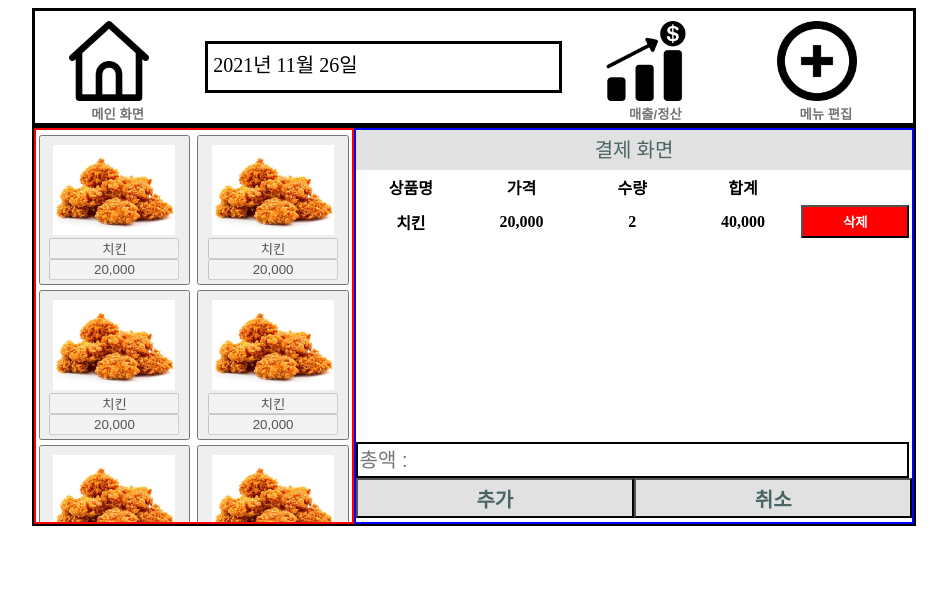
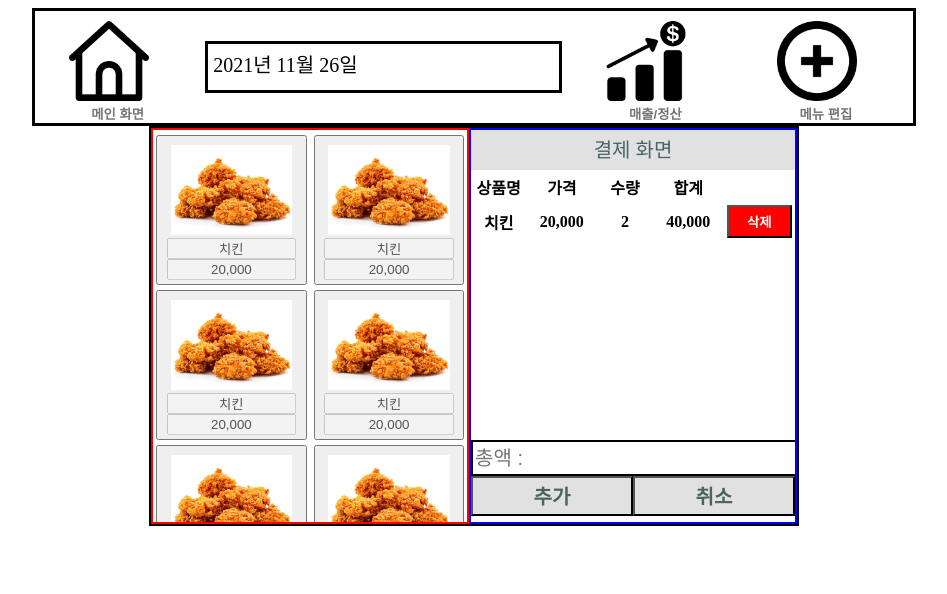
Before and after one commit to kiosksystem/pos, a Flask app: page /addmenu in a window 1280 px wide. Shown: the top 594 px of the page, without its empty margins (166-1113 px from the left). Run offline with Flask 2, Linux system fonts and the light colour scheme.

Commit message:
[#25] modify: Pos template 레이아웃 크기 조정

```diff
--- a/static/css/Pos_formCommon.css
+++ b/static/css/Pos_formCommon.css
@@ -5,8 +5,7 @@
 
 #main_container #Pos_form_container {
     display: flex;
-    width: 70%;
-    min-width: 650px;
+    width: 650px;
     height : 400px;
 }
 
@@ -20,8 +19,7 @@
 
 #Pos_form .menu_left {
     display: block;
-    width : 30%;
-    min-width: 320px;
+    width: 320px;
     height: 100%;
     border : red solid 2px;
     box-sizing: border-box;
@@ -31,8 +29,7 @@
 
 #Pos_form .menu_right {
     display: block;
-    width : 70%;
-    min-width : 330px;
+    width : 330px;
     height: 100%;
     border : blue solid 2px;
     box-sizing: border-box;
```
Also changed, not shown: static/css/Pos_menuEdit.css (+12 -3 lines), static/menuimg/f70c8df3-a9fd-4fa8-a3b9-0e74c1fda44200790_BG.jpg (added).
